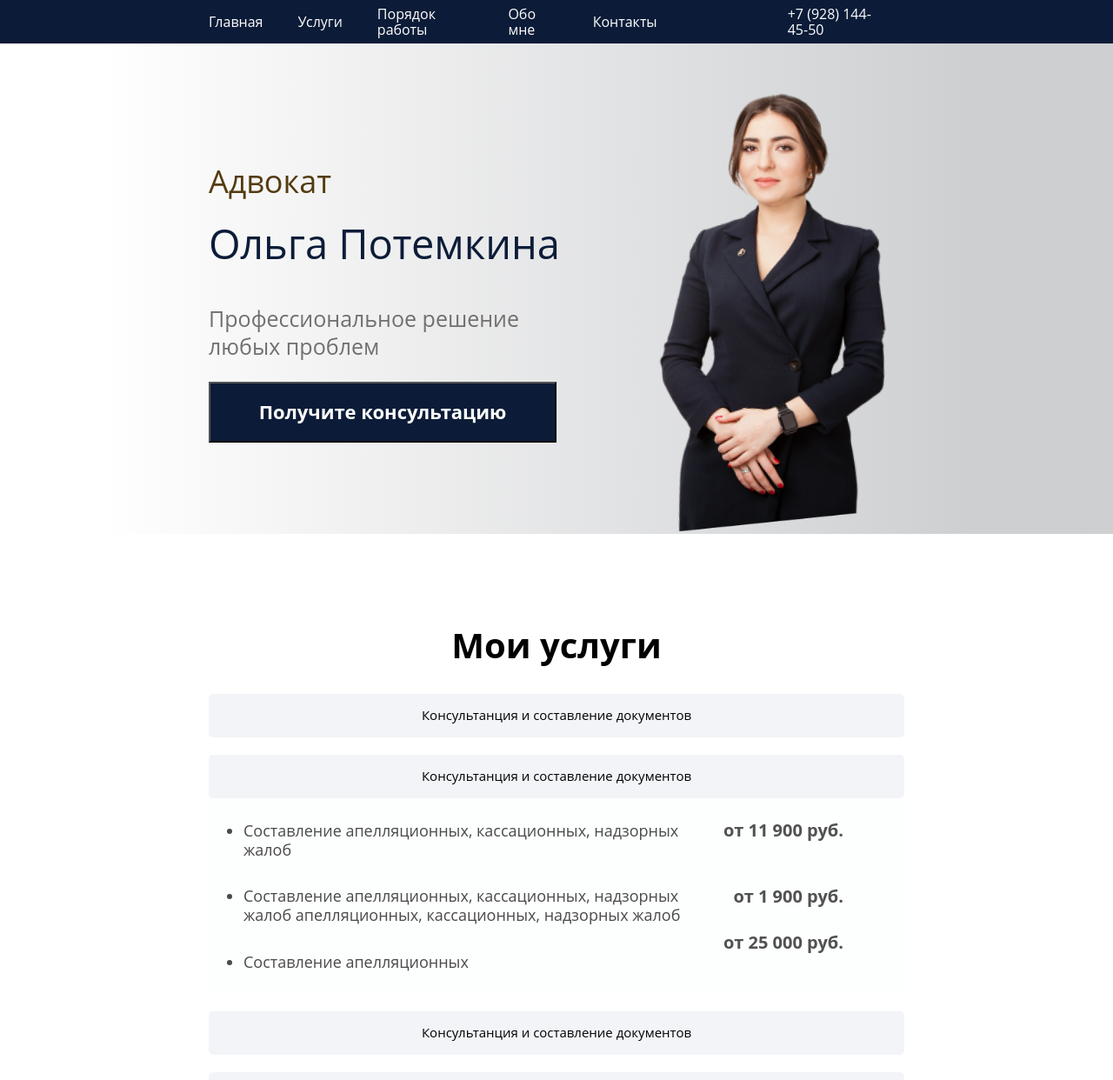
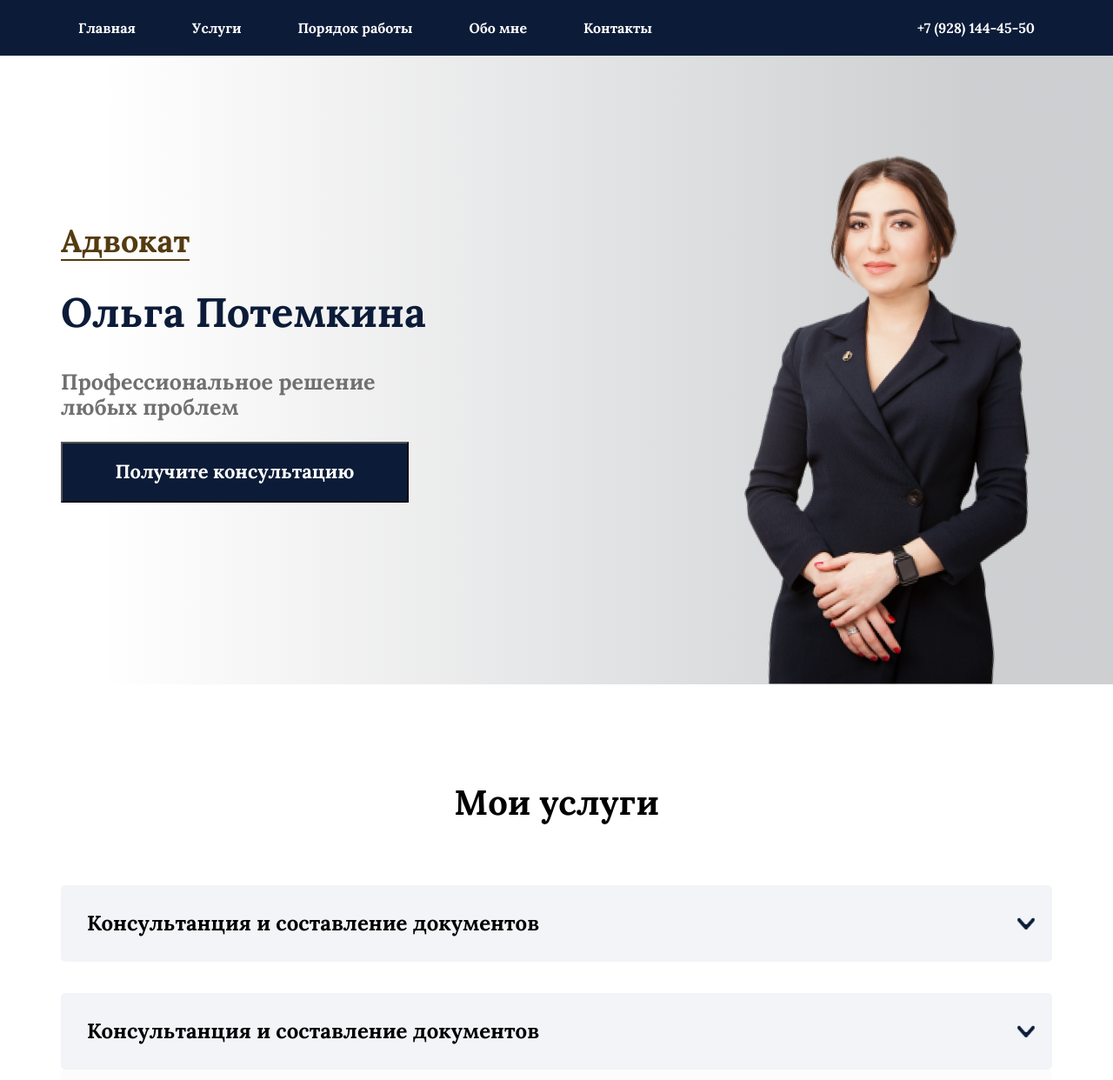
Before and after one commit to PrioritetTeam/law, a website: page index.html in a window 1280 px wide. Shown: the top 1242 px of the page at 87% size. Drawn offline with nearby package versions, Linux system fonts and the light colour scheme; a web font is replaced by a local one.

Commit message:
arm view
one day

```diff
--- a/index.html
+++ b/index.html
@@ -7,20 +7,41 @@
     <link rel="stylesheet" href="https://cdnjs.cloudflare.com/ajax/libs/normalize/8.0.1/normalize.min.css">
     <link rel="stylesheet" href="/css/style.min.css" />
     <link rel="stylesheet" href="/fonts/fonts.css" />
+    <link href="https://fonts.googleapis.com/css2?family=Lora:wght@700&display=swap" rel="stylesheet">
 </head>
 <body>
   <header>
     <nav>
       <ul>
-        <li>Главная</li>
-        <li>Услуги</li>
-        <li>Порядок работы</li>
-        <li>Обо мне</li>
-        <li>Контакты</li>
-        <p>
+        <li>
+          <a href="#">
+            Главная
+          </a>
+        </li>
+        <li>
+          <a href="#">
+            Услуги
+          </a>
+        </li>
+        <li>
+          <a href="#">
+            Порядок работы
+          </a>
+        </li>
+        <li>
+          <a href="#">
+            Обо мне
+          </a>
+        </li>
+        <li>
+          <a href="#">
+            Контакты
+          </a>
+        </li>
+      </ul>
+      <a class="tel" href="tel:+79281444550">
         +7 (928) 144-45-50
-        </p>
-      </ul>
+      </a>
     </nav>
   </header>
   <main>
@@ -40,7 +61,7 @@
             Получите консультацию
           </button>
         </div>
-        <img src="/img/Rectangle 18.png" alt="logo">
+        <img src="/img/olga_1.png" alt="logo">
       </div>
     </section>
     <section class="services">
@@ -49,13 +70,13 @@
       </h2>
       <div class="services_global">
         <div class="services_global_wrapper">
-          <div class="services_global_title">
+          <div class="services_global_wrapper_title">
             Консультанция и составление документов
           </div>
           <img src="" alt="">
         </div>
         <div class="services_global_wrapper">
-          <div class="services_global_title">
+          <div class="services_global_wrapper_title">
             Консультанция и составление документов
           </div>
           <img src="" alt="">
@@ -74,13 +95,13 @@
           </ul>
         </div>
         <div class="services_global_wrapper">
-          <div class="services_global_title">
+          <div class="services_global_wrapper_title">
             Консультанция и составление документов
           </div>
           <img src="" alt="">
         </div>
         <div class="services_global_wrapper">
-          <div class="services_global_title">
+          <div class="services_global_wrapper_title">
             Консультанция и составление документов
           </div>
           <img src="" alt="">
@@ -108,7 +129,7 @@
           </h5>
         </div>
     </section>
-    <section class="operatingProcedure">
+    <!-- <section class="operatingProcedure">
       <h2 class="operatingProcedure_title">
         Порядок работы
       </h2>
@@ -225,7 +246,7 @@
       Адвокат Ольга Потемкина. Регистрационный номер в реестре адвокатов Ростовской области 61/5749
       2016г. - 2020г.
     </div>
-  </footer>
+  </footer>  -->
     <script
     src="https://code.jquery.com/jquery-3.4.1.slim.min.js"
     integrity="sha384-J6qa4849blE2+poT4WnyKhv5vZF5SrPo0iEjwBvKU7imGFAV0wwj1yYfoRSJoZ+n"
--- a/sass/_media.sass
+++ b/sass/_media.sass
@@ -0,0 +1 @@
+@media screen and ( max-width: 800px )
--- a/sass/style.sass
+++ b/sass/style.sass
@@ -3,61 +3,69 @@
     margin: 0 auto
 *
     box-sizing: border-box
-    font-family: 'Open Sans', sans-serif
+    font-family: 'Lora'
     font-weight: 400
 
-@import "media"
-
-
 header
-    height: 50px
+    height: 64px
     background-color: #0C1C38
     nav
+        +fix_wide
+        display: flex
+        justify-content: space-between
         height: 100%
+        padding: 0 50px
         ul
-            width: 80%
-            height: 100%
             display: flex
             justify-content: space-between
             align-items: center
-            margin: 0
-            list-style-type: none
-            padding: 0 0 0 200px
+            color: #FFFFFF
+            width: 60%
+            padding-left: 0
             li
-                color: white
-                font-size: 16px
-                padding-left: 40px
-            p
-                padding-left: 150px
-                color: white
+                color: #FFFFFF
+                list-style-type: none
+
+
+                a
+                    text-decoration: none
+                    color: #FFFFFF
+        .tel
+            color: #FFFFFF
+            display: flex
+            align-items: center
+            text-decoration: none
+
 .olga
     background: linear-gradient(270.06deg, rgba(10, 16, 27, 0.2) 13.02%, rgba(117, 137, 170, 0) 90.96%)
-    width: 100%
-    // margin: 0 auto
+    padding: 83px 0 0  0
     &_globl
         +fix_wide
         display: flex
         justify-content: space-between
-        position: relative
-        top: 32px
-        // margin: 0 auto
+        padding: 0 30px 0 30px
         &_lawyer
-            position: relative
-            left: 200px
-            top: 100px
-            // margin: 0 auto
+            margin-top: 120px
+            h1
+                display: inline
+                font-size: 36px
+                color: #543B10
+                line-height: 20px
+                position: relative
+                &::before
+                    content: ''
+                    position: absolute
+                    width: 100%
+                    height: 2px
+                    background: #543B10
+                    bottom: 0
+                    left: 0
 
-            h1
-                font-size: 36px
-                line-height: 5px
-                color: #543B10
             h2
                 font-size: 47px
-                line-height: 61px
                 color: #0C1C38
             h3
                 font-size: 25px
-                line-height: 32px
                 color: #707070
             &_button
                 width: 400px
@@ -68,80 +76,65 @@ header
                 font-size: 22px
             &_button:hover
                 transition: all 5s
-                // padding-left: 20px
-                transform: translate(10px)
 
-        img
-            width: 700px
-            position: relative
-            right: 150px
 .services
-    height: 670px
+    +fix_wide
+    padding: 80px 30px 90px 30px
     h2
         text-align: center
-        padding: 72px 0 0 0
         color: #000000
         font-size: 40px
-        font-weight: bold
     &_global
+        margin-top: 72px
         &_wrapper
-            display: flex
-            justify-content: center
-            align-items: center
-            margin: 0 auto
-            margin-top: 20px
-            width: 800px
-            height: 50px
-            background: rgba(214, 219, 230, 0.3)
-            border-radius: 5px
-            font-size: 15px
-            font-weight: bold
+            height: 100%
+            &_title
+                margin-top: 18px
+                background: rgba(214, 219, 230, 0.3)
+                padding: 30px 0 30px 30px
+                width: 100%
+                border-radius: 5px
+                position: relative
+                cursor: pointer
+                font-size: 24px
+                color: #000000
+                &::after
+                    content: ''
+                    width: 20px
+                    height: 20px
+                    position: absolute
+                    right: 20px
+                    top: 50%
+                    transform: translateY(-50%)
+                    background: url('/../img/arrow.png') center center no-repeat
+
         &_bg
-            padding: 10px 0 30px 0
-            margin: 0 auto
-            width: 800px
-            max-height: 225px
-            background: rgba(118, 134, 171, 0.01);
+            margin-top: -18px
+            background: rgba(34, 35, 36, 0.01);
             border-radius: 5px
             ul
-                // display: inline-block
+                display: inline-block
+                font-size: 22px
                 li
-                    font-size: 18px
-                    line-height: 123.3%
+                    padding: 30px 0 30px 0
                     color: #4A4A4A
-                    b
-                        font-weight: bold
-                        font-size: 20px
-                        line-height: 31px
-                        position: relative
-                        bottom: 49px
-                        right: 70px
-                        display: flex
-                        justify-content: flex-end
-                        color: #515152
 .aboutMe
-    max-height: 1920px
     background: rgba(214, 219, 230, 0.25)
+    padding: 73px 30px 0 30px
     &_title
         text-align: center
-        padding: 70px 0 0 0
-        font-weight: bold
-        font-size: 40px
     &_wrapper
-        margin: 0 auto
-        width: 80%
+        +fix_wide
         display: flex
         justify-content: space-between
-        +fix_wide
-        img
-            width: 327px
+        width: 75%
+        // img
+            // margin-top: 55px
+
         h5
+            margin-top: 98px
             font-size: 20px
-            color: #515152
-
-            b
-                font-weight: bold
-                font-size: 20px
+            line-height: 26px
 .operatingProcedure
     +fix_wide
     &_title
```
Also changed, not shown: css/style.min.css, img/arrow.png (added), img/olga.png (deleted), img/olga_1.png (added), 2 other files. Lines whose indentation alone changed are shown as unchanged.
